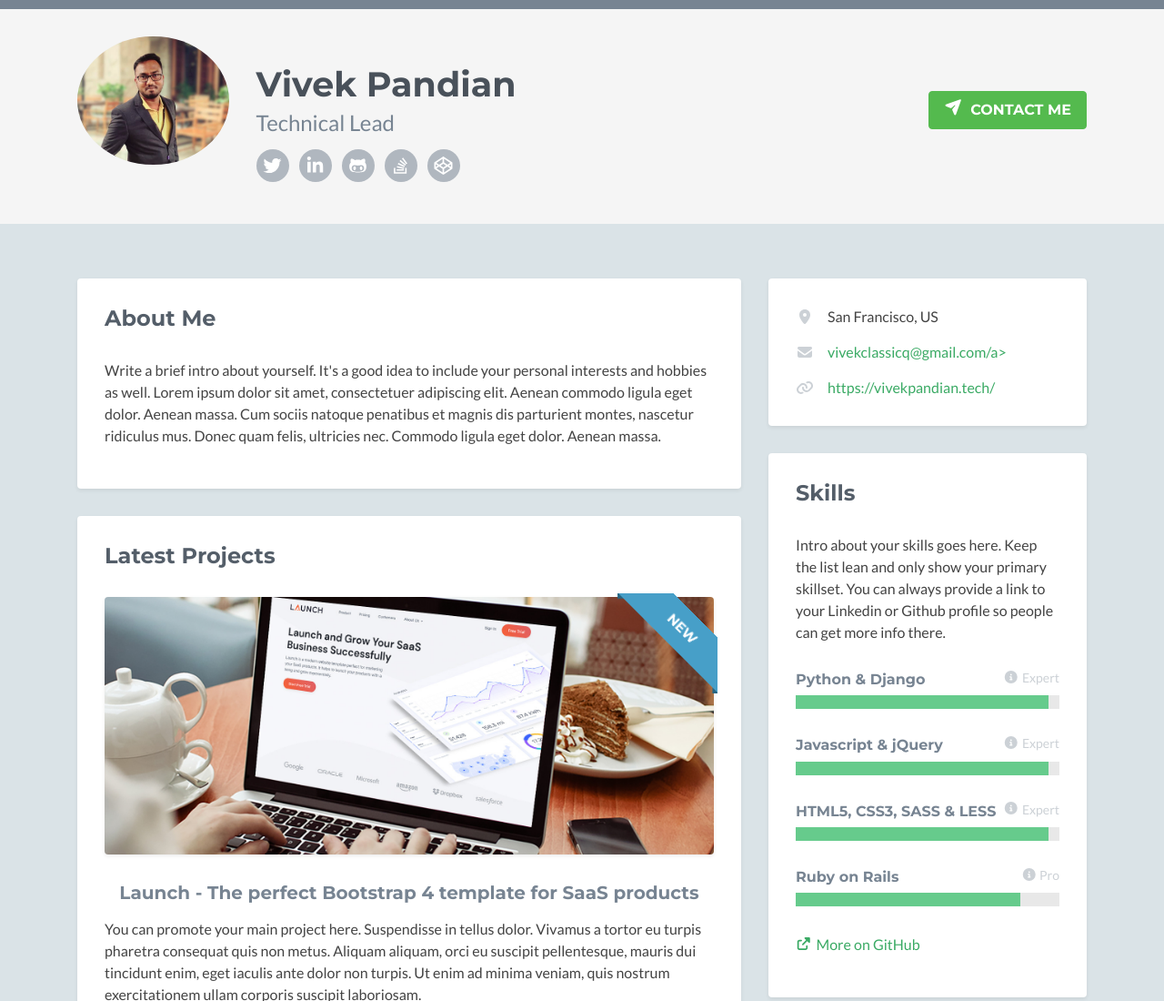
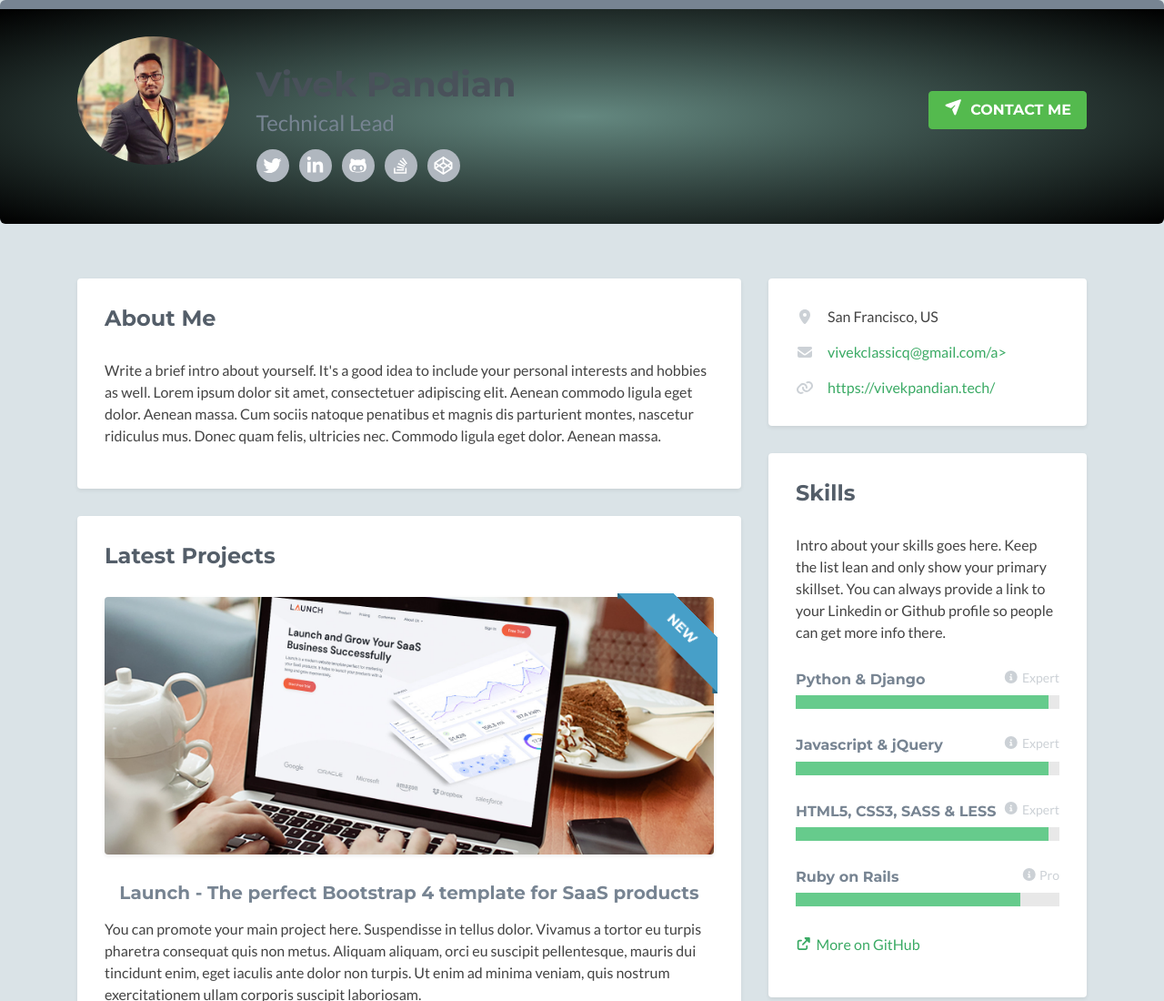
Before and after one commit to vivekpvk/portfolio, a plain HTML site: page index.html in a window 1280 px wide. Shown: the top 1100 px of the page at 91% size. Drawn offline with nearby package versions, Linux system fonts and the light colour scheme; no server answers; some icons are missing.

Commit message:
Update index.html

```diff
--- a/index.html
+++ b/index.html
@@ -32,6 +32,15 @@
     <style>
         img.profile-image.img-fluid.float-left.rounded-circle {
             width: 15%;
+        }
+
+        .header {
+            padding: 30px 0;
+            /* background: rgb(138, 120, 68); */
+            border-top: 10px solid #778492;
+            /* background: #466368; */
+            background: radial-gradient(#648880, #000000);
+            border-radius: 6px;
         }
     </style>
 
```
